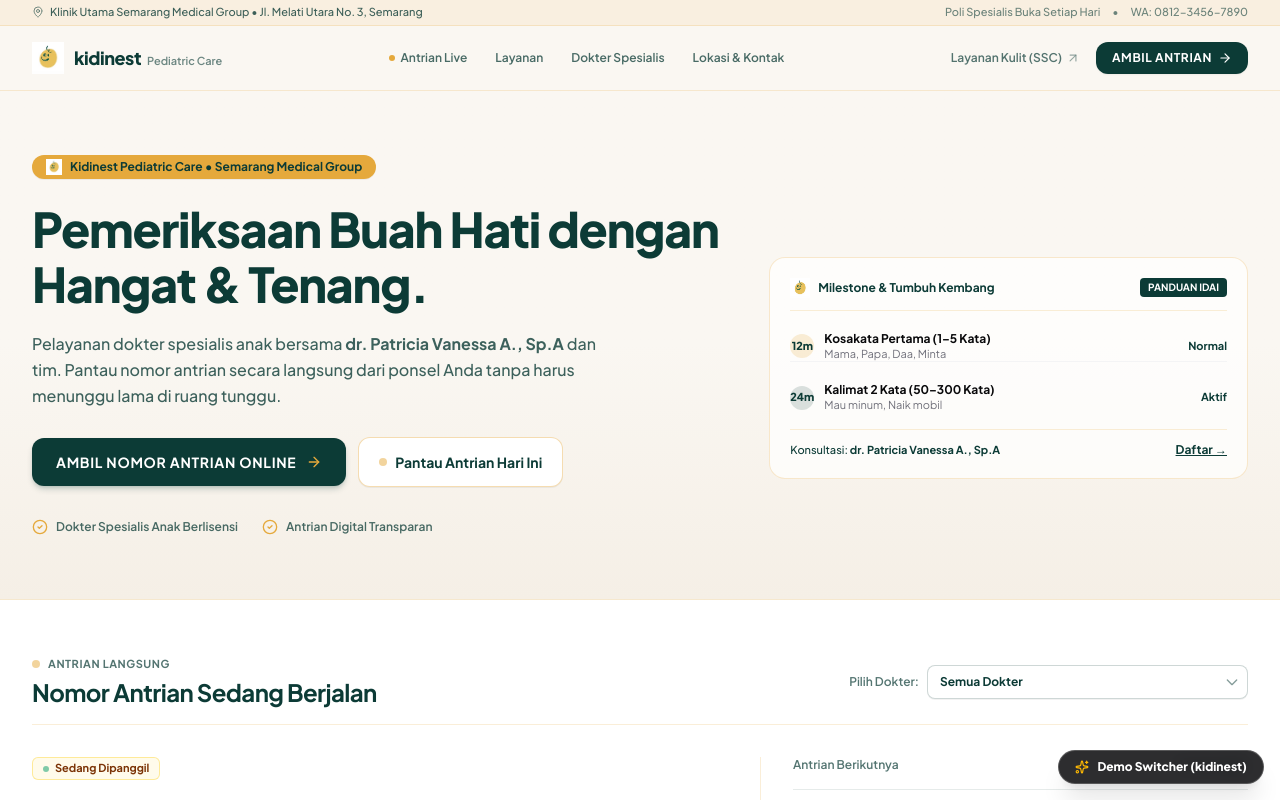
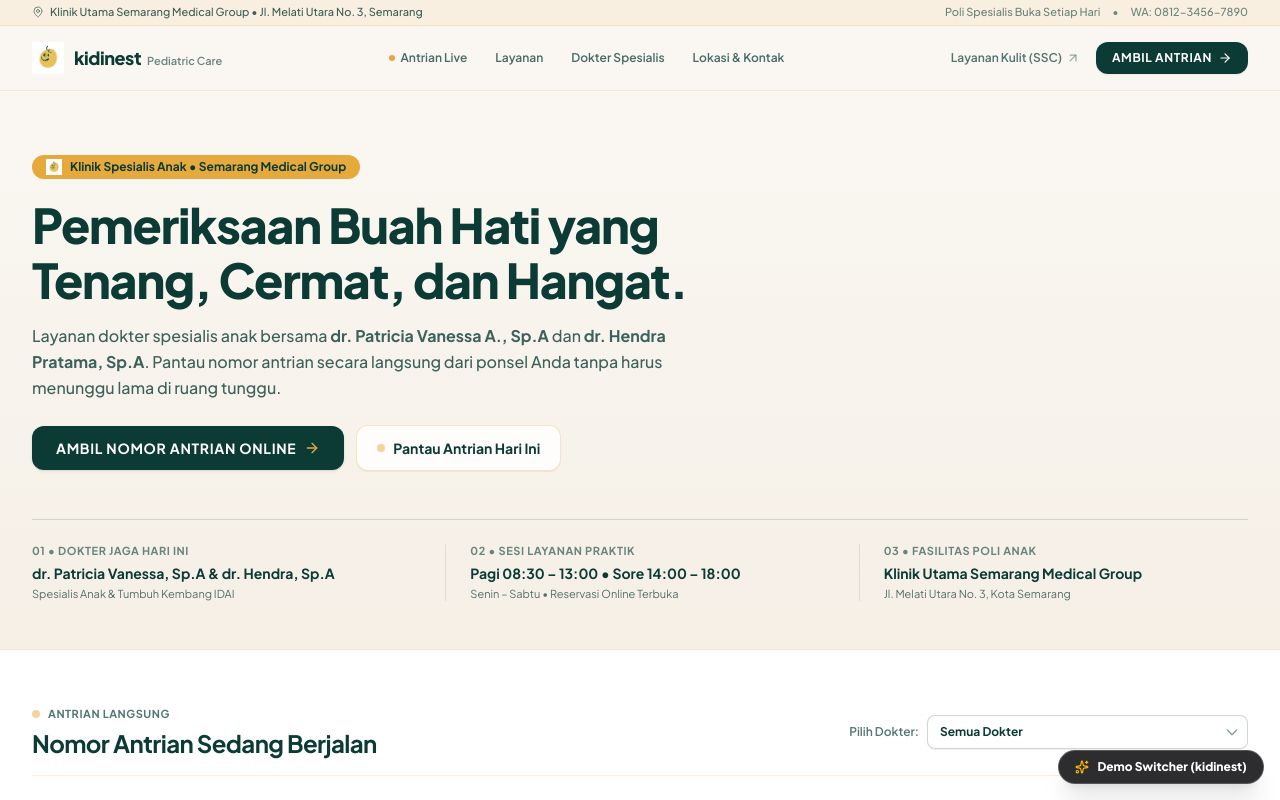
Before and after one commit to Chqrety/clinic, a Vue app in the folder frontend/: page / in a window 1280 px wide. Shown: the top 800 px of the page. Built offline with nearby package versions, Linux system fonts and the light colour scheme; a web font is replaced by a local one.

Commit message:
feat(hero): eliminate floating widget cards, adopt editorial headline with hairline clinic facts strip

```diff
--- a/frontend/src/views/LandingKidinest.vue
+++ b/frontend/src/views/LandingKidinest.vue
@@ -3,15 +3,10 @@ import { ref } from 'vue'
 import BrandSwitcherHeader from '../components/BrandSwitcherHeader.vue'
 import LiveQueueFilter, { type DoctorInfo } from '../components/LiveQueueFilter.vue'
 import {
-  Baby,
   Clock,
-  CheckCircle2,
   MapPin,
   Phone,
-  ArrowRight,
-  Smile,
-  Activity,
-  Heart
+  ArrowRight
 } from 'lucide-vue-next'
 
 const emit = defineEmits<{
@@ -102,35 +97,32 @@ const faqs = [
       @navigate="(v) => emit('navigate', v)"
     />
 
-    <!-- Hero Section (Friendly Warmth, Scale Humanis, Inspirasi Feed Kidinest) -->
-    <section class="w-full border-b border-[#E5A93C]/20 py-12 sm:py-16 bg-gradient-to-b from-[#FAF7F2] via-[#FAF7F2] to-[#F5EFE6]">
+    <!-- Hero Section: Clean Editorial Healthcare (Bebas Kotak AI) -->
+    <section class="w-full border-b border-[#E5A93C]/20 pt-12 sm:pt-16 pb-10 sm:pb-12 bg-gradient-to-b from-[#FAF7F2] to-[#F5EFE6]">
       <div class="max-w-7xl mx-auto px-4 sm:px-8">
 
         <!-- Top Pill Tag (Mustard Badge Khas Feed) -->
-        <div class="mb-5">
-          <span class="inline-flex items-center gap-2 px-3.5 py-1 rounded-full text-xs font-bold bg-[#E5A93C] text-[#0C3B36] shadow-2xs">
+        <div class="mb-4">
+          <span class="inline-flex items-center gap-2 px-3.5 py-1 rounded-full text-xs font-bold bg-[#E5A93C] text-[#0C3B36]">
             <img src="/assets/kidinest/logo-maskot.png" alt="Baby Bean" class="w-4 h-4 object-contain" />
-            <span>Kidinest Pediatric Care • Semarang Medical Group</span>
+            <span>Klinik Spesialis Anak • Semarang Medical Group</span>
           </span>
         </div>
 
-        <!-- Headline & Action Grid -->
-        <div class="grid grid-cols-1 lg:grid-cols-12 gap-8 lg:gap-12 items-center">
-
-          <!-- Left: Narasi Hangat & Proporsional (Col 7) -->
-          <div class="lg:col-span-7 space-y-5">
+        <!-- Headline & Brief Narrative (Broad Editorial Width) -->
+        <div class="max-w-3xl space-y-4">
           <h1 class="text-3xl sm:text-5xl font-extrabold text-[#0C3B36] tracking-tight leading-[1.15]">
-              Pemeriksaan Buah Hati dengan Hangat & Tenang.
+            Pemeriksaan Buah Hati yang Tenang, Cermat, dan Hangat.
           </h1>
-            <p class="text-sm sm:text-base text-[#0C3B36]/80 leading-relaxed max-w-xl font-medium">
-              Pelayanan dokter spesialis anak bersama <strong>dr. Patricia Vanessa A., Sp.A</strong> dan tim. Pantau nomor antrian secara langsung dari ponsel Anda tanpa harus menunggu lama di ruang tunggu.
+          <p class="text-sm sm:text-base text-[#0C3B36]/80 leading-relaxed font-medium max-w-2xl">
+            Layanan dokter spesialis anak bersama <strong>dr. Patricia Vanessa A., Sp.A</strong> dan <strong>dr. Hendra Pratama, Sp.A</strong>. Pantau nomor antrian secara langsung dari ponsel Anda tanpa harus menunggu lama di ruang tunggu.
           </p>
 
           <!-- Dual Action Buttons -->
           <div class="flex flex-col sm:flex-row items-stretch sm:items-center gap-3 pt-2">
             <button
               @click="emit('navigate', 'kiosk')"
-                class="inline-flex items-center justify-center gap-2.5 px-6 py-3.5 rounded-xl bg-[#0C3B36] hover:bg-[#134E48] text-white font-bold text-xs sm:text-sm uppercase tracking-wider shadow-md shadow-[#0C3B36]/20 transition-all active:scale-95"
+              class="inline-flex items-center justify-center gap-2 px-6 py-3 rounded-xl bg-[#0C3B36] hover:bg-[#134E48] text-white font-bold text-xs sm:text-sm uppercase tracking-wider shadow-sm transition-all active:scale-95"
             >
               <span>Ambil Nomor Antrian Online</span>
               <ArrowRight class="w-4 h-4 text-[#E5A93C]" />
@@ -138,86 +130,51 @@ const faqs = [
 
             <a
               href="#live-antrian"
-                class="inline-flex items-center justify-center gap-2 px-5 py-3.5 rounded-xl bg-white hover:bg-white/80 border border-[#E5A93C]/40 text-[#0C3B36] font-bold text-xs sm:text-sm transition-all shadow-2xs"
+              class="inline-flex items-center justify-center gap-2 px-5 py-3 rounded-xl bg-white/80 hover:bg-white border border-[#E5A93C]/30 text-[#0C3B36] font-bold text-xs sm:text-sm transition-all shadow-2xs"
             >
               <span class="w-2 h-2 rounded-full bg-[#E5A93C] animate-pulse"></span>
               <span>Pantau Antrian Hari Ini</span>
             </a>
           </div>
+        </div>
 
-            <!-- Mini Trust Strip -->
-            <div class="pt-3 flex items-center gap-6 text-xs text-[#0C3B36]/75 font-semibold">
-              <div class="flex items-center gap-2">
-                <CheckCircle2 class="w-4 h-4 text-[#E5A93C]" />
-                <span>Dokter Spesialis Anak Berlisensi</span>
+        <!-- Clinic Facts Strip (Hairline 3-Column - Bukan Card Kotak!) -->
+        <div class="mt-10 sm:mt-12 pt-6 border-t border-[#0C3B36]/15 grid grid-cols-1 sm:grid-cols-3 gap-6 text-xs text-[#0C3B36]">
+          <div class="space-y-1">
+            <div class="font-bold text-[11px] uppercase tracking-wider text-[#0C3B36]/60 flex items-center gap-1.5">
+              <span>01 • Dokter Jaga Hari Ini</span>
             </div>
-              <div class="flex items-center gap-2">
-                <CheckCircle2 class="w-4 h-4 text-[#E5A93C]" />
-                <span>Antrian Digital Transparan</span>
+            <div class="font-bold text-sm text-[#0C3B36]">
+              dr. Patricia Vanessa, Sp.A & dr. Hendra, Sp.A
             </div>
+            <div class="text-[#0C3B36]/70 text-[11px]">
+              Spesialis Anak & Tumbuh Kembang IDAI
             </div>
           </div>
 
-          <!-- Right: Visual Strip Inspirasi Feed Asli (Minimalist Hairline) -->
-          <div class="lg:col-span-5">
-            <div class="p-5 rounded-2xl bg-white/70 border border-[#E5A93C]/25 space-y-4">
-
-              <!-- Header Visual Feed -->
-              <div class="flex items-center justify-between pb-3 border-b border-[#E5A93C]/20">
-                <div class="flex items-center gap-2">
-                  <img src="/assets/kidinest/logo-maskot.png" class="w-5 h-5 object-contain" />
-                  <span class="font-bold text-xs text-[#0C3B36]">Milestone & Tumbuh Kembang</span>
+          <div class="space-y-1 sm:border-l sm:border-[#0C3B36]/10 sm:pl-6">
+            <div class="font-bold text-[11px] uppercase tracking-wider text-[#0C3B36]/60 flex items-center gap-1.5">
+              <span>02 • Sesi Layanan Praktik</span>
             </div>
-                <span class="px-2 py-0.5 rounded text-[10px] font-bold uppercase bg-[#0C3B36] text-white">
-                  Panduan IDAI
-                </span>
+            <div class="font-bold text-sm text-[#0C3B36]">
+              Pagi 08:30 – 13:00 • Sore 14:00 – 18:00
             </div>
-
-              <!-- Interactive Milestone Showcase (Hairline Dividers) -->
-              <div class="space-y-2.5 divide-y divide-zinc-100 text-xs">
-                <div class="flex items-center justify-between pt-1">
-                  <div class="flex items-center gap-2.5">
-                    <span class="w-6 h-6 rounded-full bg-[#E5A93C]/20 text-[#0C3B36] font-extrabold text-[11px] flex items-center justify-center">
-                      12m
-                    </span>
-                    <div>
-                      <div class="font-bold text-zinc-950">Kosakata Pertama (1–5 Kata)</div>
-                      <div class="text-[11px] text-zinc-500">Mama, Papa, Daa, Minta</div>
-                    </div>
-                  </div>
-                  <span class="text-[11px] font-bold text-[#0C3B36]">Normal</span>
-                </div>
-
-                <div class="flex items-center justify-between pt-2.5">
-                  <div class="flex items-center gap-2.5">
-                    <span class="w-6 h-6 rounded-full bg-[#0C3B36]/15 text-[#0C3B36] font-extrabold text-[11px] flex items-center justify-center">
-                      24m
-                    </span>
-                    <div>
-                      <div class="font-bold text-zinc-950">Kalimat 2 Kata (50–300 Kata)</div>
-                      <div class="text-[11px] text-zinc-500">Mau minum, Naik mobil</div>
-                    </div>
-                  </div>
-                  <span class="text-[11px] font-bold text-[#0C3B36]">Aktif</span>
+            <div class="text-[#0C3B36]/70 text-[11px]">
+              Senin – Sabtu • Reservasi Online Terbuka
             </div>
           </div>
 
-              <!-- Doctor Signature Info -->
-              <div class="pt-3 border-t border-[#E5A93C]/20 flex items-center justify-between text-xs text-[#0C3B36]">
-                <div class="font-medium text-[11px]">
-                  Konsultasi: <strong>dr. Patricia Vanessa A., Sp.A</strong>
+          <div class="space-y-1 sm:border-l sm:border-[#0C3B36]/10 sm:pl-6">
+            <div class="font-bold text-[11px] uppercase tracking-wider text-[#0C3B36]/60 flex items-center gap-1.5">
+              <span>03 • Fasilitas Poli Anak</span>
             </div>
-                <button
-                  @click="emit('navigate', 'kiosk')"
-                  class="text-xs font-bold text-[#0C3B36] underline hover:text-[#E5A93C]"
-                >
-                  Daftar →
-                </button>
+            <div class="font-bold text-sm text-[#0C3B36]">
+              Klinik Utama Semarang Medical Group
             </div>
-
+            <div class="text-[#0C3B36]/70 text-[11px]">
+              Jl. Melati Utara No. 3, Kota Semarang
             </div>
           </div>
-
         </div>
 
       </div>
--- a/frontend/src/views/LandingSSC.vue
+++ b/frontend/src/views/LandingSSC.vue
@@ -3,13 +3,10 @@ import { ref } from 'vue'
 import BrandSwitcherHeader from '../components/BrandSwitcherHeader.vue'
 import LiveQueueFilter, { type DoctorInfo } from '../components/LiveQueueFilter.vue'
 import {
-  Sparkles,
   Clock,
-  CheckCircle2,
   MapPin,
   Phone,
-  ArrowRight,
-  ChevronRight
+  ArrowRight
 } from 'lucide-vue-next'
 
 const emit = defineEmits<{
@@ -105,35 +102,32 @@ const faqs = [
       @navigate="(v) => emit('navigate', v)"
     />
 
-    <!-- Hero Section (Clinical Editorial Luxury, Anti-Card, Skala Manusiawi) -->
-    <section class="w-full border-b border-[#9E606D]/15 py-12 sm:py-16 bg-gradient-to-b from-[#FAF5F5] via-[#FAF5F5] to-[#F5ECEE]">
+    <!-- Hero Section: Clinical Editorial Luxury (Bebas Kotak AI) -->
+    <section class="w-full border-b border-[#9E606D]/15 pt-12 sm:pt-16 pb-10 sm:pb-12 bg-gradient-to-b from-[#FAF5F5] to-[#F5ECEE]">
       <div class="max-w-7xl mx-auto px-4 sm:px-8">
 
         <!-- Top Pill Tag (Subtle Rose Badge) -->
-        <div class="mb-5">
-          <span class="inline-flex items-center gap-2 px-3.5 py-1 rounded-full text-xs font-bold bg-[#9E606D]/10 text-[#9E606D] border border-[#9E606D]/25">
+        <div class="mb-4">
+          <span class="inline-flex items-center gap-2 px-3 py-1 rounded-full text-xs font-bold bg-[#9E606D]/10 text-[#9E606D] border border-[#9E606D]/20">
             <img src="/assets/ssc/logo-ssc.png" alt="SSC Rosette" class="w-3.5 h-3.5 object-contain" />
-            <span>SSC • Semarang Skin Center • Semarang Medical Group</span>
+            <span>Klinik Dermatologi & Estetika Medis • Semarang Medical Group</span>
           </span>
         </div>
 
-        <!-- Headline & Action Grid (Hairline Editorial Layout) -->
-        <div class="grid grid-cols-1 lg:grid-cols-12 gap-8 lg:gap-12 items-center">
-
-          <!-- Left Column (Narasi & Tindakan Utama) -->
-          <div class="lg:col-span-7 space-y-5">
+        <!-- Headline & Brief Narrative (Broad Editorial Width) -->
+        <div class="max-w-3xl space-y-4">
           <h1 class="text-3xl sm:text-5xl font-extrabold text-[#2D1E24] tracking-tight leading-[1.15]">
             Advanced Care <span class="font-['Playfair_Display',serif] italic font-normal text-[#9E606D]">for Your Skin.</span>
           </h1>
-            <p class="text-sm sm:text-base text-[#2D1E24]/80 leading-relaxed max-w-xl font-medium">
-              Pusat dermatologi medis dan estetika klinis terpercaya di Semarang. Ditangani langsung oleh dokter spesialis kulit dengan teknologi laser medis modern, protokol presisi, dan antrian ruang tindakan transparan.
+          <p class="text-sm sm:text-base text-[#2D1E24]/80 leading-relaxed font-medium max-w-2xl">
+            Pusat dermatologi medis dan estetika klinis bersama <strong>dr. Dian Paramita, Sp.D.V.E</strong> dan <strong>dr. Kevin Wijaya, Sp.D.V.E</strong>. Protokol terstandar dokter spesialis kulit, teknologi laser medis modern, dan estimasi antrian ruang tindakan transparan.
           </p>
 
           <!-- Dual Action Buttons -->
           <div class="flex flex-col sm:flex-row items-stretch sm:items-center gap-3 pt-2">
             <button
               @click="emit('navigate', 'kiosk')"
-                class="inline-flex items-center justify-center gap-2.5 px-6 py-3.5 rounded-xl bg-[#9E606D] hover:bg-[#8B505D] text-white font-bold text-xs sm:text-sm uppercase tracking-wider shadow-md shadow-[#9E606D]/25 transition-all active:scale-95"
+              class="inline-flex items-center justify-center gap-2 px-6 py-3 rounded-xl bg-[#9E606D] hover:bg-[#8B505D] text-white font-bold text-xs sm:text-sm uppercase tracking-wider shadow-sm transition-all active:scale-95"
             >
               <span>Reservasi Antrian Konsultasi</span>
               <ArrowRight class="w-4 h-4 text-white/80" />
@@ -141,79 +135,51 @@ const faqs = [
 
             <a
               href="#live-antrian"
-                class="inline-flex items-center justify-center gap-2 px-5 py-3.5 rounded-xl bg-white hover:bg-white/80 border border-[#9E606D]/30 text-[#2D1E24] font-bold text-xs sm:text-sm transition-all shadow-2xs"
+              class="inline-flex items-center justify-center gap-2 px-5 py-3 rounded-xl bg-white/80 hover:bg-white border border-[#9E606D]/30 text-[#2D1E24] font-bold text-xs sm:text-sm transition-all shadow-2xs"
             >
               <span class="w-2 h-2 rounded-full bg-[#9E606D] animate-pulse"></span>
               <span>Pantau Antrian Hari Ini</span>
             </a>
           </div>
+        </div>
 
-            <!-- Mini Trust Strip -->
-            <div class="pt-3 flex items-center gap-6 text-xs text-[#2D1E24]/75 font-semibold">
-              <div class="flex items-center gap-2">
-                <CheckCircle2 class="w-4 h-4 text-[#9E606D]" />
-                <span>Dokter Spesialis Kulit Sp.D.V.E</span>
+        <!-- Clinic Facts Strip (Hairline 3-Column - Bukan Card Kotak!) -->
+        <div class="mt-10 sm:mt-12 pt-6 border-t border-[#9E606D]/15 grid grid-cols-1 sm:grid-cols-3 gap-6 text-xs text-[#2D1E24]">
+          <div class="space-y-1">
+            <div class="font-bold text-[11px] uppercase tracking-wider text-[#9E606D] flex items-center gap-1.5">
+              <span>01 • Dokter Spesialis Kulit</span>
             </div>
-              <div class="flex items-center gap-2">
-                <CheckCircle2 class="w-4 h-4 text-[#9E606D]" />
-                <span>Medical Laser FDA Certified</span>
+            <div class="font-bold text-sm text-[#2D1E24]">
+              dr. Dian Paramita, Sp.D.V.E & dr. Kevin Wijaya, Sp.D.V.E
             </div>
+            <div class="text-[#2D1E24]/70 text-[11px]">
+              Dermatologi Medis, Laser & Bedah Minor
             </div>
           </div>
 
-          <!-- Right Column: Live Clinical Strip (Hairline Separator - Tanpa Card Tebal) -->
-          <div class="lg:col-span-5">
-            <div class="p-5 rounded-2xl bg-white/70 border border-[#9E606D]/20 space-y-3.5">
-
-              <div class="flex items-center justify-between pb-3 border-b border-[#9E606D]/15">
-                <div class="flex items-center gap-2">
-                  <div class="w-5 h-5 rounded-full bg-[#9E606D] flex items-center justify-center p-0.5">
-                    <img src="/assets/ssc/logo-ssc.png" class="w-3.5 h-3.5 object-contain" />
+          <div class="space-y-1 sm:border-l sm:border-[#9E606D]/15 sm:pl-6">
+            <div class="font-bold text-[11px] uppercase tracking-wider text-[#9E606D] flex items-center gap-1.5">
+              <span>02 • Sesi Konsultasi & Laser</span>
             </div>
-                  <span class="font-bold text-xs text-[#2D1E24]">Layanan Poli Kulit Hari Ini</span>
+            <div class="font-bold text-sm text-[#2D1E24]">
+              Pagi 09:00 – 14:00 • Sore 14:00 – 19:00
             </div>
-                <span class="text-[10px] font-bold uppercase tracking-wider px-2 py-0.5 rounded-full bg-rose-50 text-[#9E606D] border border-[#9E606D]/20">
-                  Konsultasi Aktif
-                </span>
-              </div>
-
-              <!-- Doctors Today Quick Rows (Hairline) -->
-              <div class="space-y-2.5 divide-y divide-zinc-100 text-xs">
-                <div class="flex items-center justify-between pt-1">
-                  <div class="flex items-center gap-2.5">
-                    <span class="w-7 h-7 rounded-lg bg-[#9E606D]/15 text-[#9E606D] font-bold text-xs flex items-center justify-center">
-                      DP
-                    </span>
-                    <div>
-                      <div class="font-bold text-[#2D1E24]">dr. Dian Paramita, Sp.D.V.E</div>
-                      <div class="text-[11px] text-[#2D1E24]/60">Poli Laser & Estetika (09:00 – 14:00)</div>
-                    </div>
-                  </div>
-                  <span class="text-[11px] font-semibold text-[#9E606D]">Pagi</span>
-                </div>
-
-                <div class="flex items-center justify-between pt-2.5">
-                  <div class="flex items-center gap-2.5">
-                    <span class="w-7 h-7 rounded-lg bg-[#2D1E24]/10 text-[#2D1E24] font-bold text-xs flex items-center justify-center">
-                      KW
-                    </span>
-                    <div>
-                      <div class="font-bold text-[#2D1E24]">dr. Kevin Wijaya, Sp.D.V.E</div>
-                      <div class="text-[11px] text-[#2D1E24]/60">Poli Bedah & Tindakan (14:00 – 19:00)</div>
-                    </div>
-                  </div>
-                  <span class="text-[11px] font-semibold text-[#2D1E24]/70">Sore</span>
+            <div class="text-[#2D1E24]/70 text-[11px]">
+              Senin – Sabtu • Reservasi Antrian Online
             </div>
           </div>
 
-              <div class="pt-2 border-t border-[#9E606D]/15 flex items-center justify-between text-xs">
-                <span class="text-[#2D1E24]/70 text-[11px]">Durasi Konsultasi:</span>
-                <span class="font-bold text-[#2D1E24] text-[11px]">~15 – 20 Menit / Pasien</span>
+          <div class="space-y-1 sm:border-l sm:border-[#9E606D]/15 sm:pl-6">
+            <div class="font-bold text-[11px] uppercase tracking-wider text-[#9E606D] flex items-center gap-1.5">
+              <span>03 • Lokasi Fasilitas</span>
             </div>
-
+            <div class="font-bold text-sm text-[#2D1E24]">
+              Klinik Utama Semarang Medical Group
+            </div>
+            <div class="text-[#2D1E24]/70 text-[11px]">
+              Jl. Melati Utara No. 3, Kota Semarang
             </div>
           </div>
-
         </div>
 
       </div>
```
Lines whose indentation alone changed are shown as unchanged.
